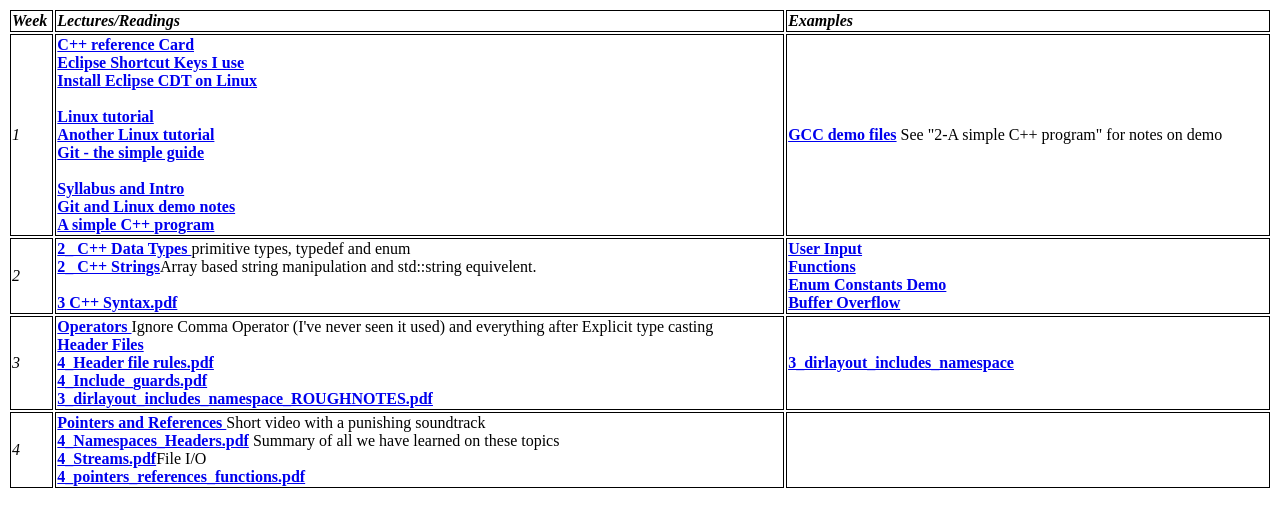
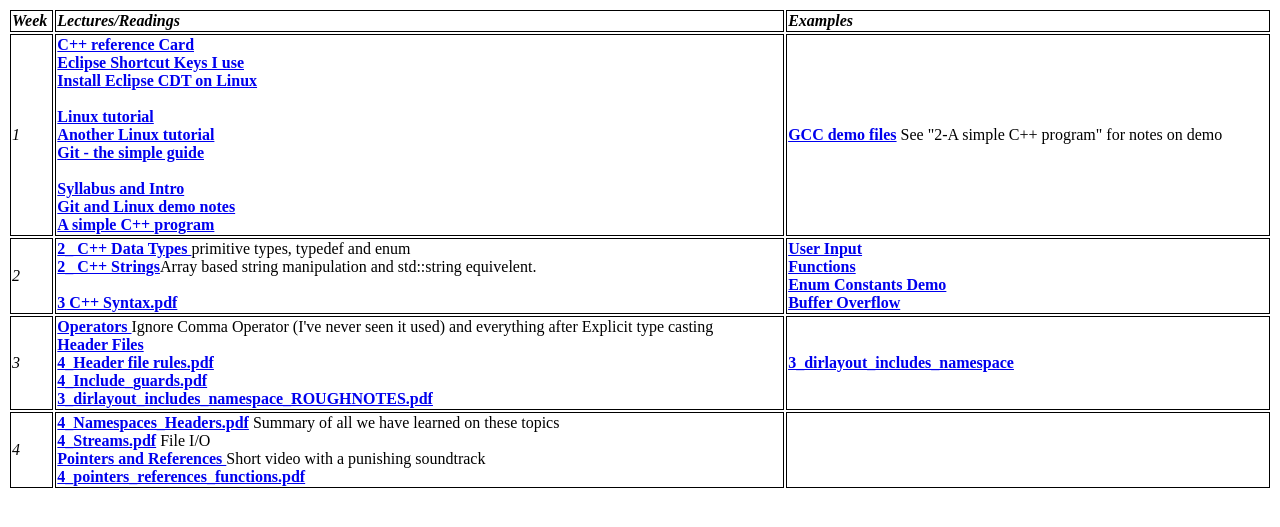
Before and after one commit to CNUClasses/CPSC327, a Jekyll site: the page navbar/Lectures.html, which Jekyll copies as it is, in a window 1280 px wide. Shown: the top 527 px of the page. Built offline with Jekyll 4.4.1, drawn with Linux system fonts in a browser that asks for light colours; part of the change alters nothing that is shown.

```diff
--- a/navbar/Lectures.html
+++ b/navbar/Lectures.html
@@ -69,9 +69,10 @@
 		<tr>
 			<td class="style_white "><em>4</em></td>
 			<td class="style_white ">
+
+                <strong><a href="https://github.com/CNUClasses/CPSC327/blob/master/content/Lectures/4_Namespaces_Headers.pdf"> 4_Namespaces_Headers.pdf</a></strong> Summary of all we have learned on these topics<br>
+				<strong><a href="https://github.com/CNUClasses/CPSC327/blob/master/content/Lectures/4_Streams.pdf">4_Streams.pdf</a></strong> File I/O<br>
 				<strong><a href="https://www.youtube.com/watch?v=LwAPKuJpvmA"> Pointers and References </a></strong>Short video with a punishing soundtrack<br>
-                <strong><a href="https://github.com/CNUClasses/CPSC327/blob/master/content/Lectures/4_Namespaces_Headers.pdf"> 4_Namespaces_Headers.pdf</a></strong> Summary of all we have learned on these topics<br>
-				<strong><a href="https://github.com/CNUClasses/CPSC327/blob/master/content/Lectures/4_Streams.pdf"> 4_Streams.pdf</a></strong>File I/O<br>
                 <strong><a href="https://github.com/CNUClasses/CPSC327/blob/master/content/Lectures/4_pointers_references_functions.pdf"> 4_pointers_references_functions.pdf</a></strong><br>
 
             </td>
```
Also changed, not shown: 2 other files.
